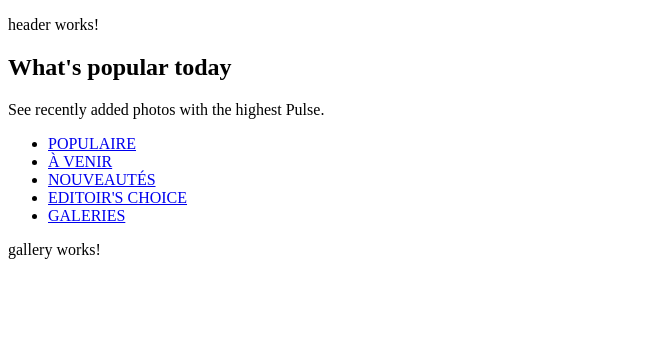
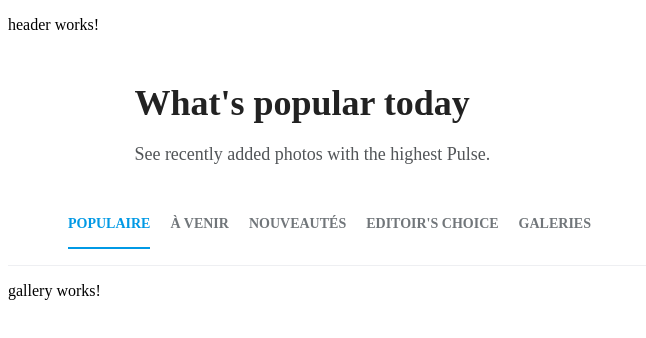
Before and after one commit to Gutsover/group-project-ineat-academy, an Angular app: page / in a window 1280 px wide. Shown: the top 338 px of the page, without its empty margins (0-646 px from the left). Built offline with nearby package versions, Linux system fonts and the light colour scheme.

Commit message:
nav barre stylisée

```diff
--- a/src/app/home/components/nav/nav.component.html
+++ b/src/app/home/components/nav/nav.component.html
@@ -1,7 +1,12 @@
-<h2>What's popular today</h2>
+<div class="discovery_header_wrapper">
+    <div class="discovery_header">
+        <h1>What's popular today</h1>
         <p>See recently added photos with the highest Pulse.</p>
-<ul>
-    <li>
+    </div>
+</div>
+<div class="tab_navigation_wrapper">
+    <ul class="tabs">
+        <li class="active">
             <a href="#">POPULAIRE</a>
         </li>
         <li>
@@ -17,3 +22,4 @@
             <a href="#">GALERIES</a>
         </li>
     </ul>
+</div>
--- a/src/app/home/components/nav/nav.component.scss
+++ b/src/app/home/components/nav/nav.component.scss
@@ -0,0 +1,82 @@
+/*
+    General
+*/
+a{
+    text-decoration:none ;
+    outline: none;
+}
+
+a:hover{
+    cursor: pointer;
+}
+
+
+/*
+    Discovery Header
+*/
+
+.discovery_header_wrapper{
+    display: flex;
+    height: 15%;
+    padding:0 10% ;
+    background-color:#fff;
+
+}
+.discovery_header h1{
+    font-size: 36px;
+    font-weight:600;
+    color: #222;
+    margin: 32px 0 10px 0;
+}
+
+.discovery_header p{
+    font-size: 18px;
+    line-height: 1.4em;
+    color: #525558;
+}
+
+
+ /*
+     Discovery Tab Style
+ */
+ .tab_navigation_wrapper{
+     position: relative;
+     transform: translateZ(0);
+     border-bottom: 1px solid #eeeff2;
+
+ }
+
+
+.tab_navigation_wrapper .tabs{
+    background-color: #fff;
+    list-style-type: none;
+    text-align: left;
+    white-space: nowrap;
+    overflow-x: auto ;
+    padding-left: 50px;
+}
+
+.tab_navigation_wrapper .tabs > li {
+    display: inline;
+    margin: 0 10px;
+    white-space: nowrap;
+    text-transform: uppercase;
+    font-weight:bold ;
+    list-style: none;
+}
+
+.tab_navigation_wrapper .tabs > li > a{
+    font-size: 14px;
+    display:inline-block ;
+    padding: 15px 0;
+    border-bottom: 2px solid transparent;
+    color: #71767a;
+    cursor: pointer;
+    text-decoration: none;
+    outline: none;
+}
+
+.tab_navigation_wrapper .tabs > li.active > a {
+    color: #0099e5;
+    border-bottom: 2px solid #0099e5;
+}
```
Lines whose indentation alone changed are shown as unchanged.
